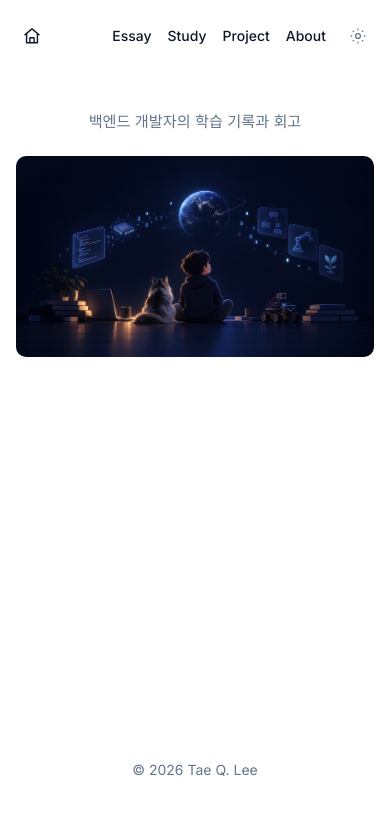
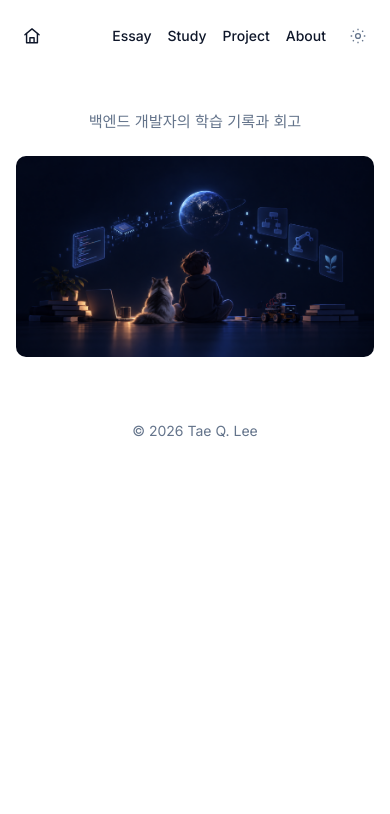
Before and after one commit to taeQlee/taeqlee-blog, a Next.js app: page / in a window 390 px wide. Shown: the top 814 px of the page. Built offline with nearby package versions, Linux system fonts and the light colour scheme.

Commit message:
fix min-height

```diff
--- a/app/globals.css
+++ b/app/globals.css
@@ -132,6 +132,7 @@ button {
 @media (max-width: 30rem) {
   .site-shell {
     width: min(100% - 2rem, 46rem);
+    min-height: auto;
   }
 }
 @media (prefers-reduced-motion: reduce) {
```
